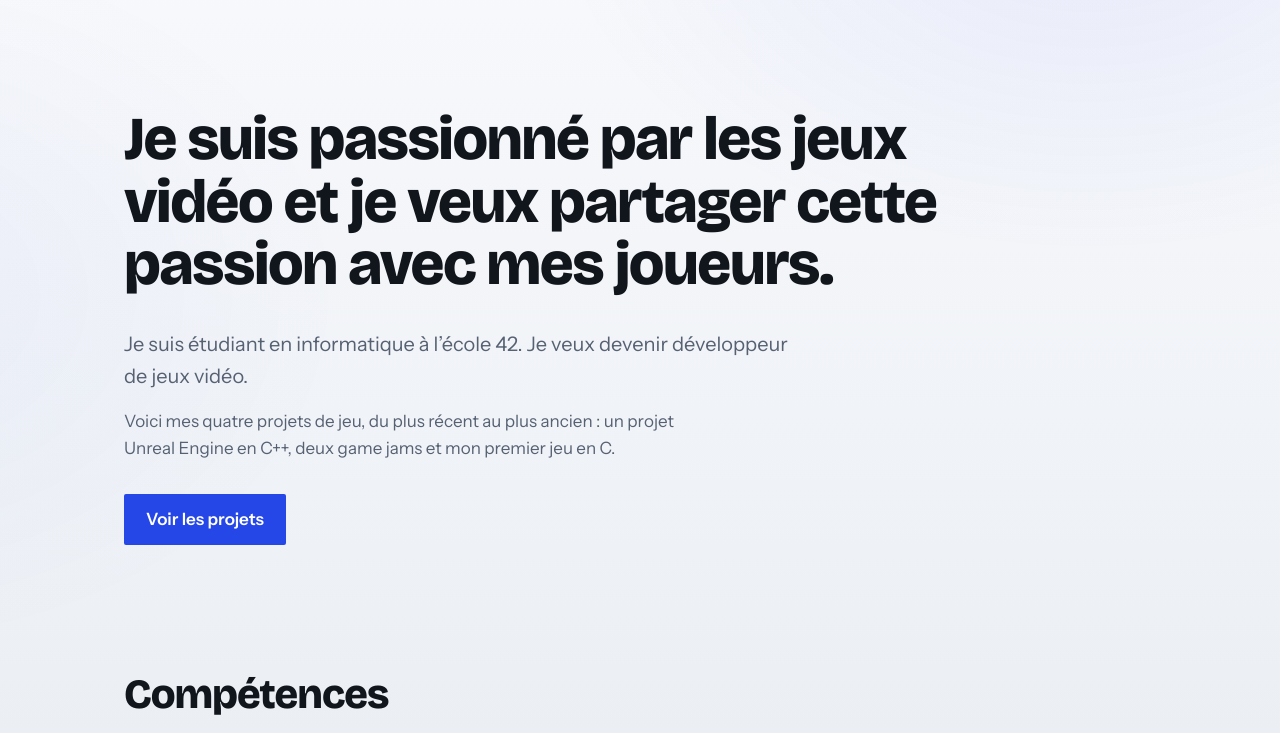
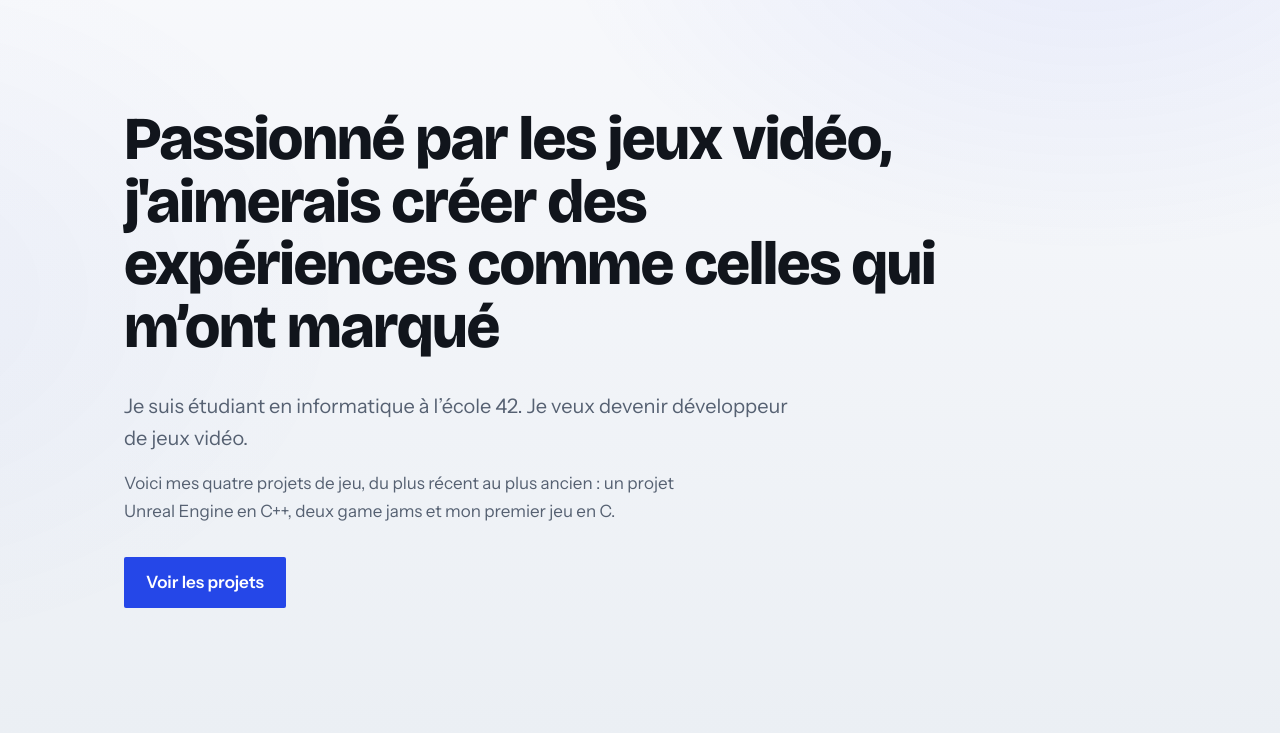
Before and after one commit to Arthur-PRZ/portfolio-fr, a plain HTML site: page index.html in a window 1280 px wide. Shown: the part 65-798 px from the top of the page. Drawn offline with nearby package versions, Linux system fonts and the light colour scheme.

Commit message:
Update introduction heading for clarity

```diff
--- a/index.html
+++ b/index.html
@@ -152,7 +152,7 @@ body:has(dialog[open]){overflow:hidden}
 
 <main>
   <section id="introduction" class="intro">
-    <h1>Je suis passionné par les jeux vidéo et je veux partager cette passion avec mes joueurs.</h1>
+    <h1>Passionné par les jeux vidéo, j'aimerais créer des expériences comme celles qui m’ont marqué</h1>
     <p class="lead">Je suis étudiant en informatique à l’école 42. Je veux devenir développeur de jeux vidéo.</p>
     <p>Voici mes quatre projets de jeu, du plus récent au plus ancien : un projet Unreal Engine en C++, deux game jams et mon premier jeu en C.</p>
     <a class="cta" href="#projects">Voir les projets</a>
```
